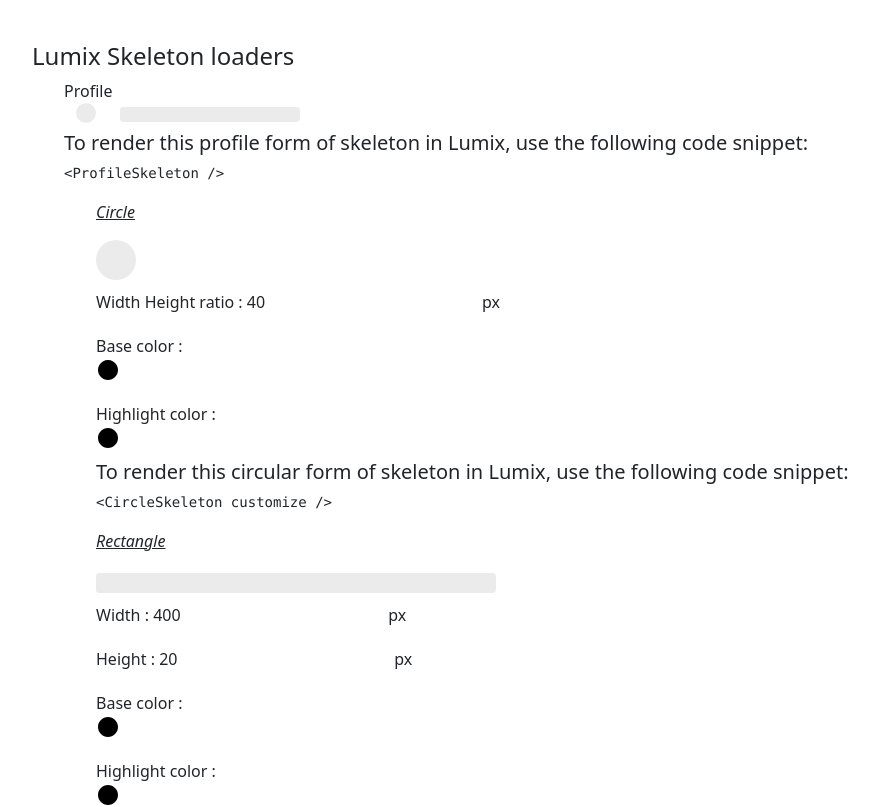
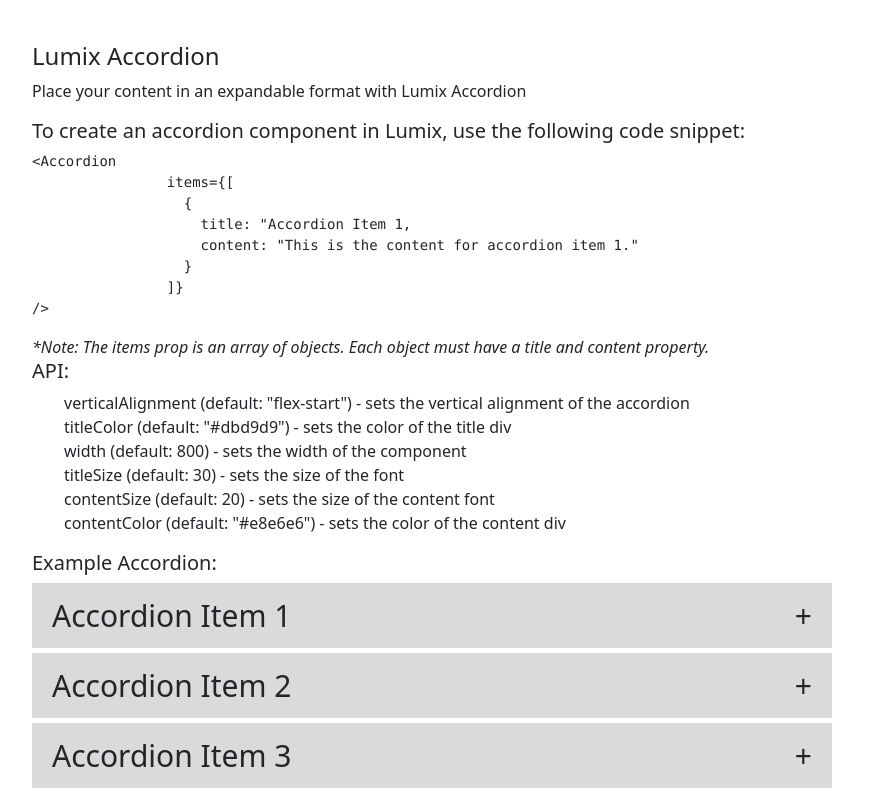
Before and after one commit to Keerat666/Lumix, a React (Create React App) app in the folder ui/lumix/: page / in a window 1280 px wide. Shown: the part 1923-2730 px from the top of the page, without its empty margins (50-929 px from the left). Built offline with nearby package versions, Linux system fonts and the light colour scheme.

Commit message:
Added Accordion Component

```diff
--- /dev/null
+++ b/ui/lumix/src/components/Accordion.jsx
@@ -0,0 +1,115 @@
+/**
+ * Accordion component allows user to view a list of items in an expandable format.
+ * @module Accordion
+ * @param {array} props.items - An array of items to be displayed in the accordion. Each item should be an object with a `title` and `content` property.
+ * @param {string} props.verticalAlignment - The vertical alignment of the accordion items. It can be `flex-start`, `flex-end`, `center`, `space-between`, or `space-around`.
+ * @param {string} props.titleColor - The color of the title in hex format.
+ * @param {number} props.width - The width of the accordion in px.
+ * @param {string} props.contentColor - The color of the content in hex format.
+ * @param {number} props.titleSize - The font size of the title in px.
+ * @param {number} props.contentSize - The font size of the content in px.
+ * @return {JSX.Element} - A JSX element representing the Accordion component.
+ */
+
+import { useState } from "react";
+import PropTypes from "prop-types";
+
+const Accordion = ({
+  items,
+  verticalAlignment,
+  titleColor,
+  width,
+  contentColor,
+  titleSize,
+  contentSize,
+}) => {
+  const [openIndexes, setOpenIndexes] = useState([]);
+
+  const handleClick = (index) => {
+    if (openIndexes.includes(index)) {
+      setOpenIndexes(openIndexes.filter((i) => i !== index));
+    } else {
+      setOpenIndexes([...openIndexes, index]);
+    }
+  };
+
+  return (
+    <div
+      className="wrapper"
+      style={{
+        display: "flex",
+        justifyContent: `${verticalAlignment}`,
+      }}
+    >
+      <div className="accordion">
+        {items.map((item, index) => (
+          <div
+            className="section"
+            key={index}
+            style={{
+              marginBottom: "5px",
+            }}
+          >
+            <div
+              className="title"
+              onClick={() => handleClick(index)}
+              style={{
+                display: "flex",
+                justifyContent: "space-between",
+                alignItems: "center",
+                padding: "10px 20px",
+                backgroundColor: `${titleColor}`,
+                fontSize: `${titleSize}px`,
+                width: `${width}px`,
+                border: openIndexes.includes(index) ? "1px solid black" : "",
+              }}
+            >
+              {item.title}
+              <span>{openIndexes.includes(index) ? "-" : "+"}</span>
+            </div>
+            {openIndexes.includes(index) && (
+              <div
+                className="content"
+                style={{
+                  marginBottom: "5px",
+                  padding: "10px 20px",
+                  backgroundColor: `${contentColor}`,
+                  fontSize: `${contentSize}px`,
+                  width: `${width}px`,
+                }}
+              >
+                {item.content}
+              </div>
+            )}
+          </div>
+        ))}
+      </div>
+    </div>
+  );
+};
+
+Accordion.propTypes = {
+  items: PropTypes.arrayOf(
+    PropTypes.shape({
+      title: PropTypes.string,
+      content: PropTypes.string,
+    })
+  ),
+  verticalAlignment: PropTypes.string,
+  titleColor: PropTypes.string,
+  width: PropTypes.number,
+  contentColor: PropTypes.string,
+  titleSize: PropTypes.number,
+  contentSize: PropTypes.number,
+};
+
+Accordion.defaultProps = {
+  verticalAlignment: "flex-start",
+  titleColor: "#dbd9d9",
+  width: 800,
+  titleSize: 30,
+  contentSize: 20,
+  contentColor: "#e8e6e6",
+};
+
+export default Accordion;
--- a/ui/lumix/src/pages/documentation/index.js
+++ b/ui/lumix/src/pages/documentation/index.js
@@ -12,6 +12,7 @@ import { useThemeContext } from "../../context/themeContext";
 import "./style.css"; // Create a separate CSS file for custom styles
 import Loader from "../../components/Loading-spin/Loader";
 import DropDown from "../../components/DropDown";
+import Accordion from "../../components/Accordion";
 
 const Documentation = () => {
   const { theme } = useThemeContext();
@@ -181,6 +182,70 @@ const Documentation = () => {
         <div className="row">
           <div className="col-md-12">
             <div className="documentation-section mb-2">
+              <h4 className="section-title">Lumix Accordion</h4>
+              <p>
+                Place your content in an expandable format with Lumix Accordion
+              </p>
+              <h5 className="section-subtitle">
+                To create an accordion component in Lumix, use the following
+                code snippet:
+              </h5>
+              <pre>
+                <code className="language-javascript">{`<Accordion
+                items={[
+                  {
+                    title: "Accordion Item 1,
+                    content: "This is the content for accordion item 1."
+                  }
+                ]}
+/>`}</code>
+              </pre>
+              <i>*Note: The items prop is an array of objects. Each object must have a title and content property.</i>
+              <h5 className="section-subtitle">API:</h5>
+              <ul>
+                <li>
+                  verticalAlignment (default: "flex-start") - sets the vertical alignment of the accordion
+                </li>
+                <li>
+                  titleColor (default: "#dbd9d9") - sets the color of the title div
+                </li>
+                <li>width (default: 800) - sets the width of the component </li>
+                <li>titleSize (default: 30) - sets the size of the font</li>
+                <li>
+                  contentSize (default: 20) - sets the size of the content font
+                </li>
+                <li>
+                  contentColor (default: "#e8e6e6") - sets the color of the content div
+                </li>
+              </ul>
+              <h5 className="section-title">Example Accordion:</h5>
+              <Accordion
+                items={[
+                  {
+                    title: "Accordion Item 1",
+                    content: "This is the content for accordion item 1.",
+                  },
+                  {
+                    title: "Accordion Item 2",
+                    content:
+                      "This is the content for accordion item 2.",
+                  },
+                  {
+                    title: "Accordion Item 3",
+                    content:
+                      "This is the content for accordion item 3.",
+                  },
+                ]}
+              />
+            </div>
+          </div>
+        </div>
+      </div>
+
+      <div className="container flex-grow-1 text-left">
+        <div className="row">
+          <div className="col-md-12">
+            <div className="documentation-section mb-2">
               <h4 className="section-title">Lumix Skeleton loaders</h4>
               <ol>
                 <li>
```
